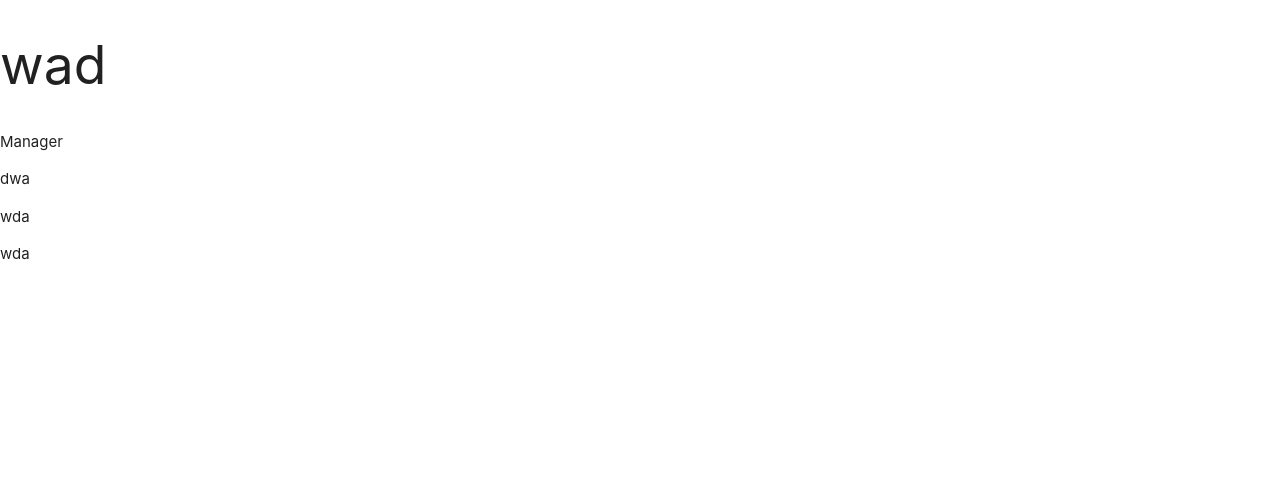
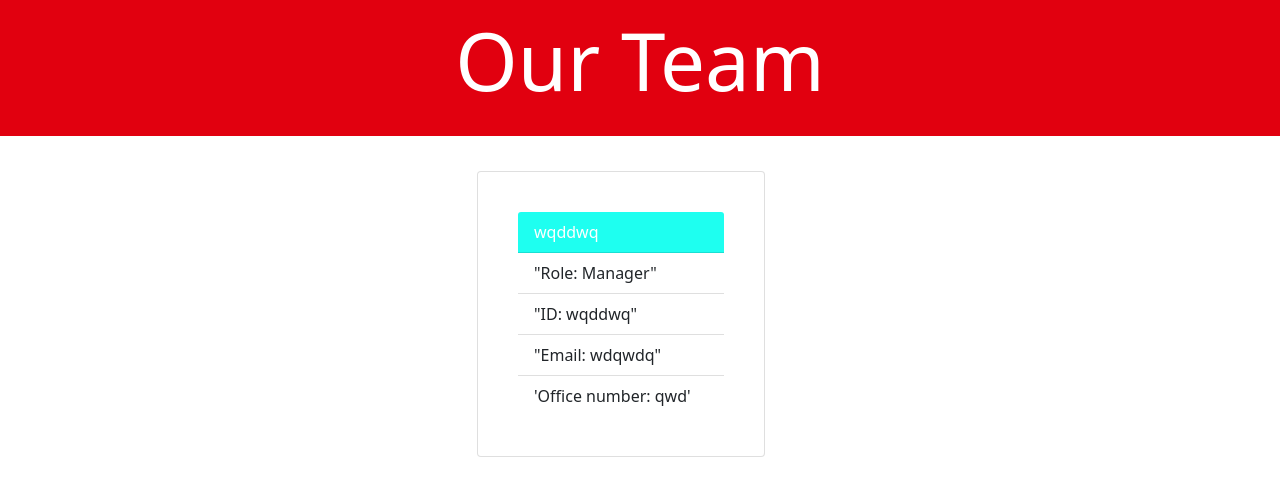
Before and after one commit to ScrimmyFS/Teamgenerator, a website: page Index.HTML in a window 1280 px wide. Drawn offline with nearby package versions, Linux system fonts and the light colour scheme; files whose address does not match are found by name.

Commit message:
Added some styling

```diff
--- a/Index.HTML
+++ b/Index.HTML
@@ -1,4 +1,3 @@
-
 <!DOCTYPE html>
 <html lang="en">
 
@@ -6,23 +5,32 @@
   <meta charset="UTF-8">
   <meta http-equiv="X-UA-Compatible" content="IE=edge">
   <meta name="viewport" content="width=device-width, initial-scale=1.0">
-    <link rel="stylesheet" href="https://cdnjs.cloudflare.com/ajax/libs/materialize/1.0.0/css/materialize.min.css">
-    <link rel="stylesheet" href=".lib/style.css">
+  <link rel="stylesheet" href="https://cdn.jsdelivr.net/npm/bootstrap@5.1.3/dist/css/bootstrap.min.css">
+  <link rel="stylesheet" href="./lib/style.css">
   <title>Team Page</title>
 </head>
+
+<header class="header">
+  <p>Our Team</p>
+</header>
+
 <body>
-
-        <div class="col s12 m7">
-            <h2 class="header">wad</h2>
-            <div class="card horizontal">
+  <div class="container">
+    <div class="row">
+      <div class="card-deck">
+        <div class="card" style="width: 18rem;">
+          <div class="card-header" style="background-color: #1EFFF0; color: white;">
+            wqddwq
           </div>
-            <div class="card-stacked">
-                <div class="card-content">
-                    <p>Manager</p>
-                <p>dwa</p>
-                <p>wda</p>
-                <p>wda</p>
+          <ul class="list-group list-group-flush">
+            <li class="list-group-item">"Role: Manager"</li>
+            <li class="list-group-item">"ID: wqddwq"</li>
+            <li class="list-group-item">"Email: wdqwdq"</li>
+            <li class="list-group-item">'Office number: qwd'</li>
+          </ul>
         </div>
       </div>
     </div>
+  </div>
+
 </body>
--- a/lib/style.css
+++ b/lib/style.css
@@ -0,0 +1,15 @@
+.header{
+    display: flex;
+    align-items: center;
+    justify-content: center;
+    font-size: 80px;
+    background-color: #E1000F;
+    color: white;
+}
+
+
+.card{
+    padding: 40px;
+    margin: 35px;
+    left: 360px;
+}
--- a/src/Indexgenerator.js
+++ b/src/Indexgenerator.js
@@ -17,11 +17,14 @@ function Indexgenerator(staffmemberdata) {
     <meta charset="UTF-8">
     <meta http-equiv="X-UA-Compatible" content="IE=edge">
     <meta name="viewport" content="width=device-width, initial-scale=1.0">
-    <link rel="stylesheet" href="https://cdnjs.cloudflare.com/ajax/libs/materialize/1.0.0/css/materialize.min.css">
-    <link rel="stylesheet" href=".lib/style.css">
+    <link rel="stylesheet" href="https://cdn.jsdelivr.net/npm/bootstrap@5.1.3/dist/css/bootstrap.min.css">
+    <link rel="stylesheet" href="./lib/style.css">
     <title>Team Page</title>
 </head>
-<body>
+
+<header class="header"><p>Our Team</p></header>
+
+<body class="Teambox">
 ${cardgenerator(staffmemberdata)}
 </body>
 `
@@ -30,23 +33,20 @@ ${cardgenerator(staffmemberdata)}
 function cardgenerator(staffmemberdata) {
     // Loop threw my array of each member of the array create a card. creat a for loop and return this string. ${staffmemeberdata} console.log(staffmemberdata) Need to generate a function in each class for when building
 
-    console.log(staffmemberdata)
+
 
 
     for (var i = 0; i < staffmemberdata.length; i++) {
-        console.log(staffmemberdata[i])
-
     return `
-        <div class="col s12 m7">
-            <h2 class="header">${staffmemberdata[i].getName()}</h2>
-            <div class="card horizontal">
-            </div>
-            <div class="card-stacked">
-                <div class="card-content">
-                    ${staffmemberdata[i].rendercardcontents()}
-                </div>
-            </div>
-        </div>`
+    <div class="card" style="width: 18rem;">
+    <div class="card-header">
+    ${staffmemberdata[i].getName()}
+    </div>
+    <ul class="list-group list-group-flush">
+    ${staffmemberdata[i].rendercardcontents()}
+    </ul>
+  </div>
+    `
     }
 
 
```
Also changed, not shown: dist/Employee.js, dist/Engineer.js, dist/Intern.js, dist/Manager.js. Lines whose indentation alone changed are shown as unchanged.
